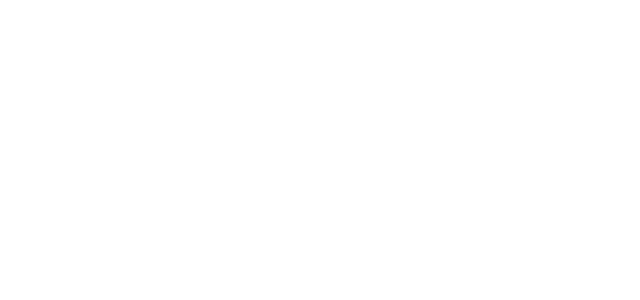
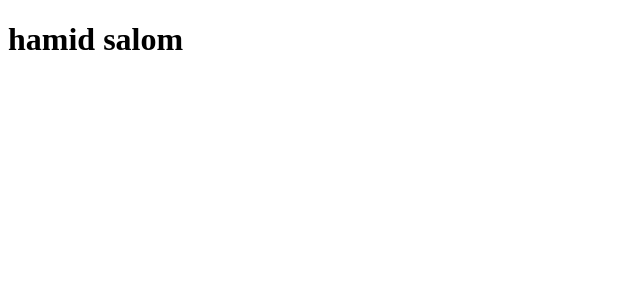
Before and after one commit to Yakubov-Abdurashid/sturdy-journey, a React (Vite) app in the folder my-app/: page / in a window 1280 px wide. Shown: the top 300 px of the page, without its empty margins (0-640 px from the left). Built offline with nearby package versions, Linux system fonts and the light colour scheme.

Commit message:
men boshladim

```diff
--- a/my-app/src/App.jsx
+++ b/my-app/src/App.jsx
@@ -6,7 +6,7 @@
 
   return (
     <>
-
+     <h1>hamid salom</h1>
 
 
     </>
```
